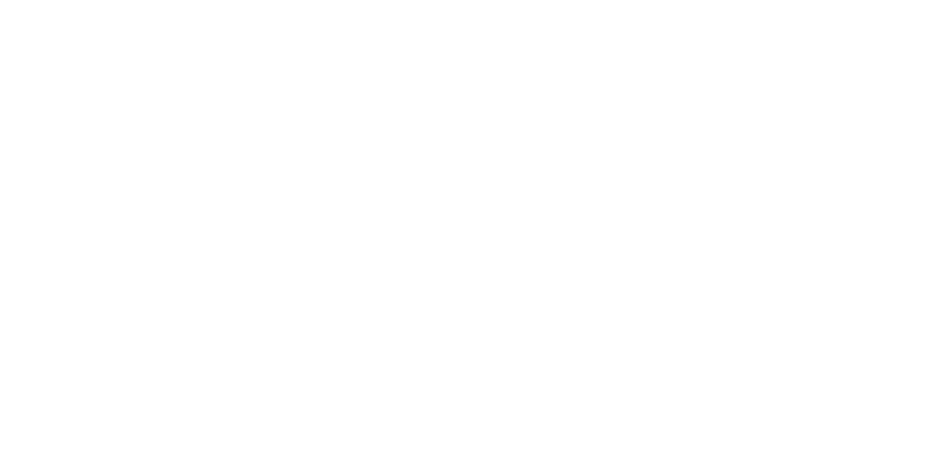
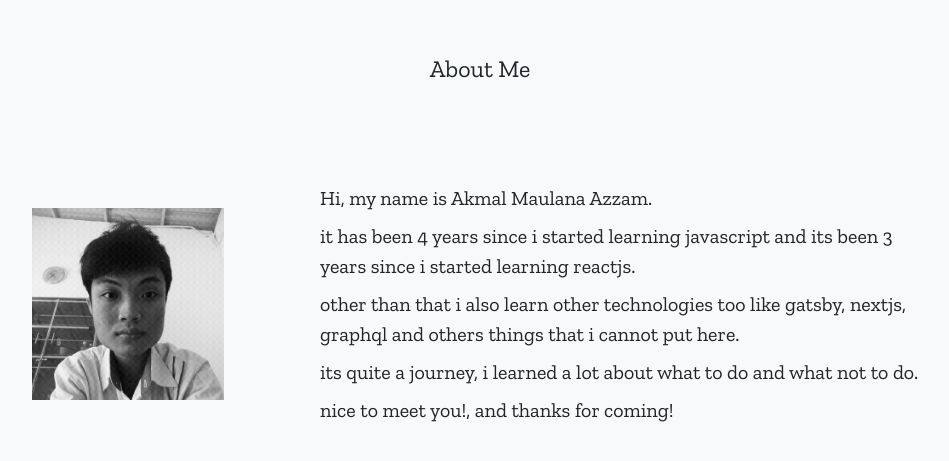
Before and after one commit to Rehre/portfolio, a Next.js app: page / in a window 1280 px wide. Shown: the part 1589-2050 px from the top of the page, without its empty margins (256-1205 px from the left). Before the commit the page ends 800 px from the top, so only its background shows below. Built offline with nearby package versions, Linux system fonts and the light colour scheme.

Commit message:
Update | adding page layout and profile page

```diff
--- a/components/commons/Logo.js
+++ b/components/commons/Logo.js
@@ -1,5 +1,5 @@
 function Logo() {
-  return <div className="fixed text-pallete-1 text-xl px-10 py-2">Rehre.</div>;
+  return <div className="fixed  text-xl px-10 py-2">Rehre.</div>;
 }
 
 export default Logo;
--- a/components/commons/PictureBox.js
+++ b/components/commons/PictureBox.js
@@ -1,6 +1,6 @@
 export default function PictureBox() {
   return (
-    <div className="w-48 h-48 bg-pallete-2 rounded-full overflow-hidden">
+    <div className="w-48 h-48 bg-pallete-2 overflow-hidden">
       <img
         src="/images/profile-pic.png"
         alt="profile"
--- /dev/null
+++ b/components/layouts/Portfolio.js
@@ -0,0 +1,9 @@
+import Title from "../commons/Title";
+
+export default function Portfolio() {
+  return (
+    <div className="w-full h-screen">
+      <Title text="My Projects" />
+    </div>
+  );
+}
--- /dev/null
+++ b/components/layouts/Profile.js
@@ -0,0 +1,31 @@
+import Title from "../commons/Title";
+import PictureBox from "../commons/PictureBox";
+
+export default function Profile() {
+  return (
+    <div className="w-full h-screen">
+      <Title text="About Me" />
+      <div className="flex items-center justify-center py-12 ">
+        <div className="px-24">
+          <PictureBox />
+        </div>
+        <div className="text-xl pr-24">
+          <div className="my-2">Hi, my name is Akmal Maulana Azzam.</div>
+          <div className="my-2">
+            it has been 4 years since i started learning javascript and its been
+            3 years since i started learning reactjs.{" "}
+          </div>
+          <div className="my-2">
+            other than that i also learn other technologies too like gatsby,
+            nextjs, graphql and others things that i cannot put here.
+          </div>
+          <div className="my-2">
+            its quite a journey, i learned a lot about what to do and what not
+            to do.
+          </div>
+          <div className="my-2">nice to meet you!, and thanks for coming!</div>
+        </div>
+      </div>
+    </div>
+  );
+}
--- a/pages/index.js
+++ b/pages/index.js
@@ -3,17 +3,21 @@
 import SocialLinks from "../components/commons/SocialLinks";
 
 import Home from "../components/layouts/Home";
+import Portfolio from "../components/layouts/Portfolio";
+import Profile from "../components/layouts/Profile";
 
 export default function IndexPage() {
   const [currentPage, setCurrentPage] = React.useState("home");
 
   return (
-    <div className="bg-pallete-0 w-full h-auto font-default">
+    <div className="bg-pallete-0 text-pallete-1 w-full h-auto font-default">
       <Logo />
       <Navbar currentPage={currentPage} setCurrentPage={setCurrentPage} />
       <SocialLinks />
       <div className="pl-48">
         <Home />
+        <Portfolio />
+        <Profile />
       </div>
     </div>
   );
```
